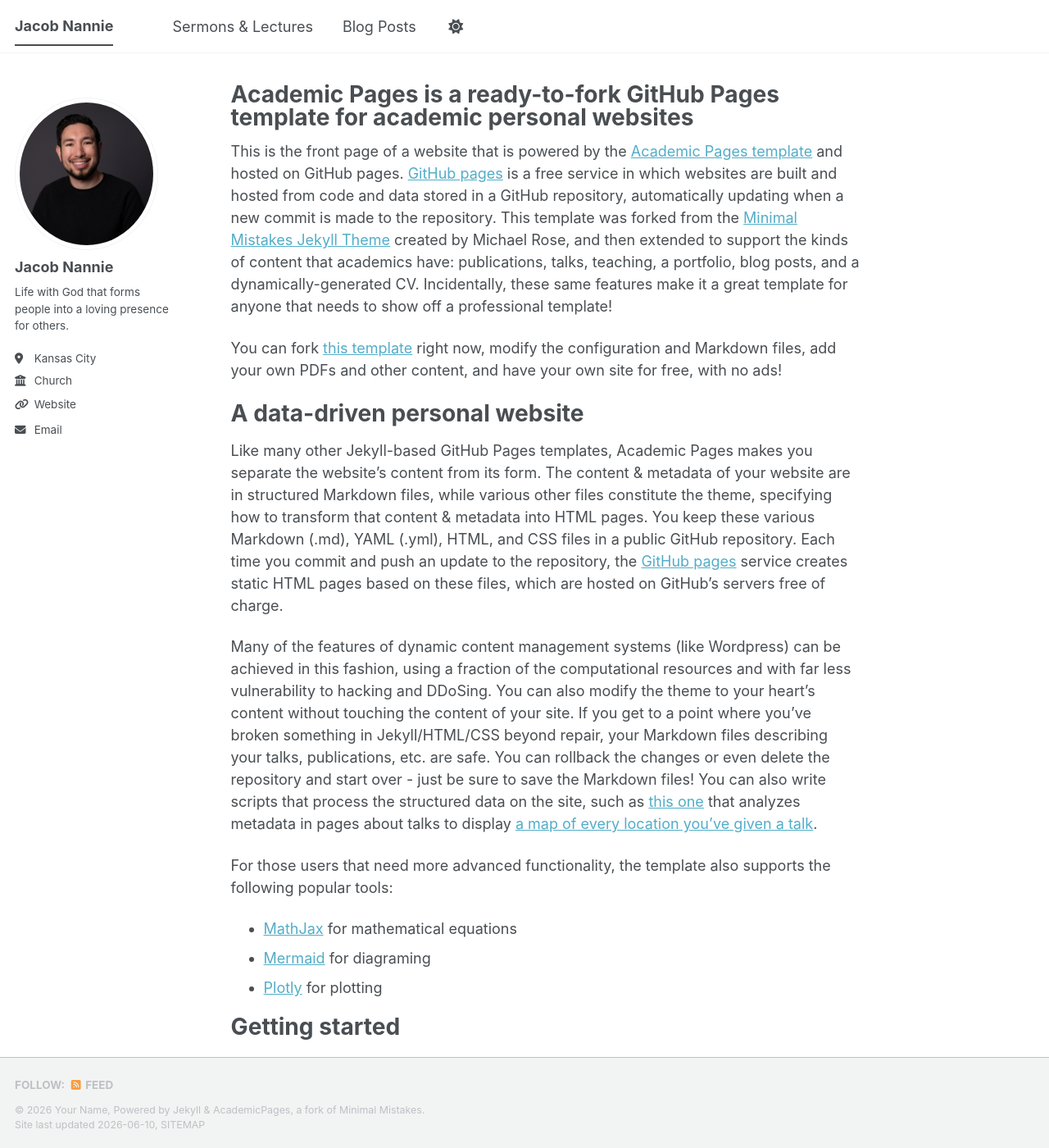
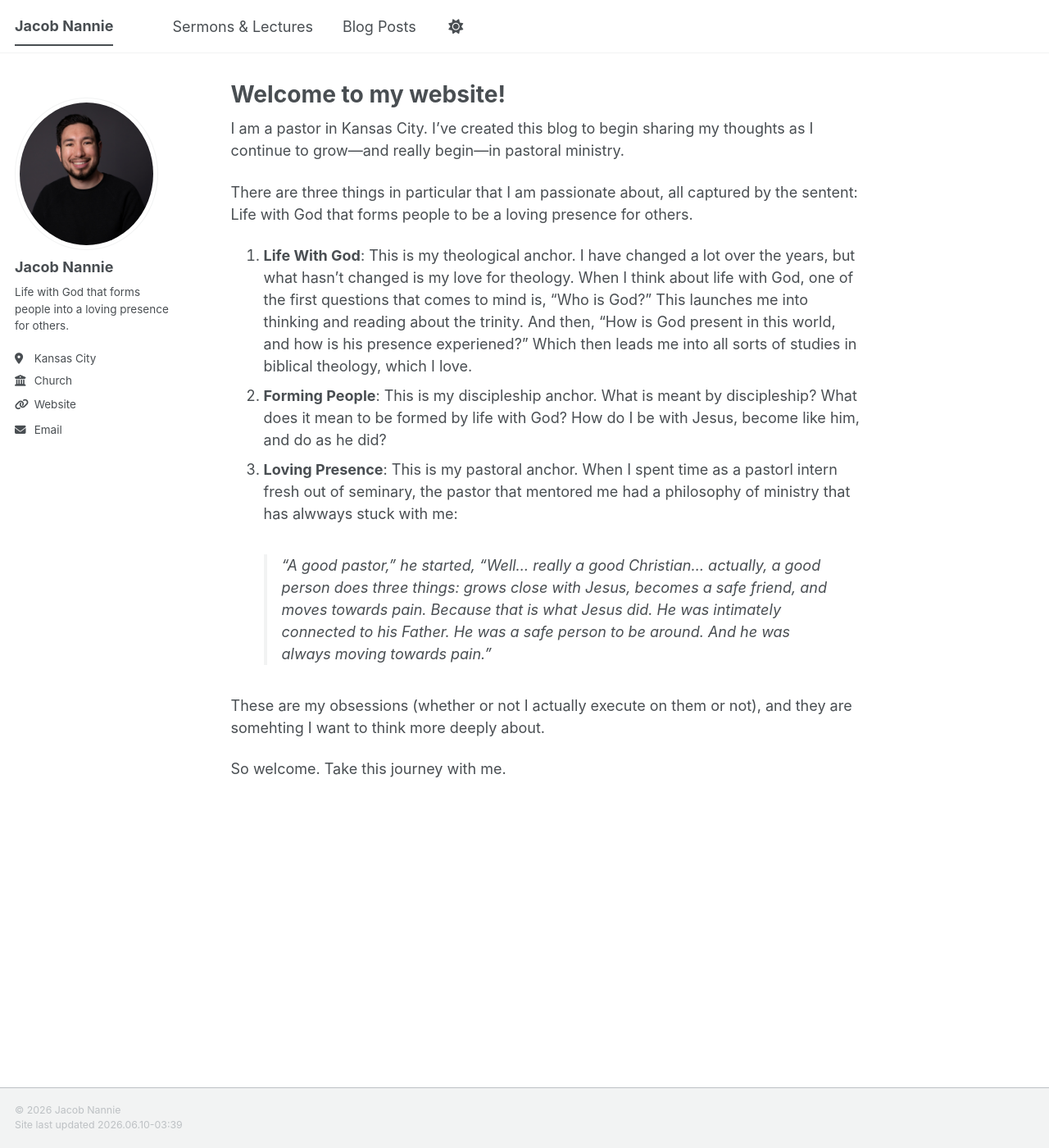
Before and after one commit to jacob-nannie/personal-blog, a Jekyll site: the page built from _pages/home.md, in a window 1280 px wide and 1400 px high. Shown: the whole window at 82% size. Built offline with Jekyll 4.4.1, drawn with Linux system fonts in a browser that asks for light colours; a script bundle is joined from its source files by our own code; library files that are not in the unit come from our copies; some of the changed text lies outside the part shown.

Commit message:
Updated... a lot of stuff.

```diff
--- a/_includes/footer.html
+++ b/_includes/footer.html
@@ -1,25 +1,4 @@
-{% include base_path %}
-
-{% if site.author.github or site.author.bitbucket or site.atom_feed.hide != true %}
-<div class="page__footer-follow">
-  <ul class="social-icons">
-    {% if site.data.ui-text[site.locale].follow_label %}
-      <li><strong>{{ site.data.ui-text[site.locale].follow_label }}</strong></li>
-    {% endif %}
-    {% if site.author.github %}
-      <li><a href="https://github.com/{{ site.author.github }}"><i class="fab fa-github" aria-hidden="true"></i> GitHub</a></li>
-    {% endif %}
-    {% if site.author.bitbucket %}
-      <li><a href="https://bitbucket.org/{{ site.author.bitbucket }}"><i class="fab fa-bitbucket" aria-hidden="true"></i> Bitbucket</a></li>
-    {% endif %}
-    {% if site.atom_feed.hide != true %}
-    <li><a href="{% if site.atom_feed.path %}{{ site.atom_feed.path }}{% else %}{{ base_path }}/feed.xml{% endif %}"><i class="fa fa-fw fa-rss-square" aria-hidden="true"></i> {{ site.data.ui-text[site.locale].feed_label | default: "Feed" }}</a></li>
-    {% endif %}
-  </ul>
+<div class="page__footer-copyright">
+  &copy; {{ site.time | date: '%Y' }} {{ site.title }}<br />
+  Site last updated {{ "now" | date: '%Y.%m.%d-%H:%M'}}
 </div>
-{% endif %}
-
-<div class="page__footer-copyright">
-  &copy; {{ site.time | date: '%Y' }} {{ site.name | default: site.title }}, {{ site.data.ui-text[site.locale].powered_by | default: "Powered by" }} <a href="https://jekyllrb.com" rel="nofollow">Jekyll</a> &amp; <a href="https://github.com/academicpages/academicpages.github.io">AcademicPages</a>, a fork of <a href="https://mademistakes.com/work/minimal-mistakes-jekyll-theme/" rel="nofollow">Minimal Mistakes</a>.<br />
-  Site last updated {{ "now" | date: '%Y-%m-%d' }}, <a href="/sitemap/" style="text-transform: uppercase;">{{ site.data.ui-text[site.locale].site_map | default: "Sitemap" }}</a>
-</div>
--- a/_pages/about.md
+++ b/_pages/about.md
@@ -1,5 +1,5 @@
 ---
-permalink: /
+permalink: /about/
 title: "Academic Pages is a ready-to-fork GitHub Pages template for academic personal websites"
 author_profile: true
 redirect_from:
@@ -7,7 +7,7 @@ redirect_from:
   - /about.html
 ---
 
-This is the front page of a website that is powered by the [Academic Pages template](https://github.com/academicpages/academicpages.github.io) and hosted on GitHub pages. [GitHub pages](https://pages.github.com) is a free service in which websites are built and hosted from code and data stored in a GitHub repository, automatically updating when a new commit is made to the repository. This template was forked from the [Minimal Mistakes Jekyll Theme](https://mmistakes.github.io/minimal-mistakes/) created by Michael Rose, and then extended to support the kinds of content that academics have: publications, talks, teaching, a portfolio, blog posts, and a dynamically-generated CV. Incidentally, these same features make it a great template for anyone that needs to show off a professional template!
+I am a pastor in Kansas City. This is the front page of a website that is powered by the [Academic Pages template](https://github.com/academicpages/academicpages.github.io) and hosted on GitHub pages. [GitHub pages](https://pages.github.com) is a free service in which websites are built and hosted from code and data stored in a GitHub repository, automatically updating when a new commit is made to the repository. This template was forked from the [Minimal Mistakes Jekyll Theme](https://mmistakes.github.io/minimal-mistakes/) created by Michael Rose, and then extended to support the kinds of content that academics have: publications, talks, teaching, a portfolio, blog posts, and a dynamically-generated CV. Incidentally, these same features make it a great template for anyone that needs to show off a professional template!
 
  You can fork [this template](https://github.com/academicpages/academicpages.github.io) right now, modify the configuration and Markdown files, add your own PDFs and other content, and have your own site for free, with no ads!
 
--- /dev/null
+++ b/_pages/home.md
@@ -0,0 +1,21 @@
+---
+permalink: /
+title: "Welcome to my website!"
+author_profile: true
+redirect_from:
+  - /home/
+  - /home.html
+---
+
+I am a pastor in Kansas City. I've created this blog to begin sharing my thoughts as I continue to grow—and really begin—in pastoral ministry.
+
+There are three things in particular that I am passionate about, all captured by the sentent: Life with God that forms people to be a loving presence for others.
+
+1. **Life With God**: This is my theological anchor. I have changed a lot over the years, but what hasn't changed is my love for theology. When I think about life with God, one of the first questions that comes to mind is, "Who is God?" This launches me into thinking and reading about the trinity. And then, "How is God present in this world, and how is his presence experiened?" Which then leads me into all sorts of studies in biblical theology, which I love.
+2. **Forming People**: This is my discipleship anchor. What is meant by discipleship? What does it mean to be formed by life with God? How do I be with Jesus, become like him, and do as he did?
+3. **Loving Presence**: This is my pastoral anchor. When I spent time as a pastorl intern fresh out of seminary, the pastor that mentored me had a philosophy of ministry that has alwways stuck with me:
+>"A good pastor," he started, "Well... really a good Christian... actually, a good person does three things: grows close with Jesus, becomes a safe friend, and moves towards pain. Because that is what Jesus did. He was intimately connected to his Father. He was a safe person to be around. And he was always moving towards pain."
+
+These are my obsessions (whether or not I actually execute on them or not), and they are somehting I want to think more deeply about.
+
+So welcome. Take this journey with me.
--- a/_pages/sermons.html
+++ b/_pages/sermons.html
@@ -5,29 +5,4 @@ permalink: /sermons/
 author_profile: true
 ---
 
-{% if site.author.googlescholar %}
-  <div class="wordwrap">You can also find my articles on <a href="{{site.author.googlescholar}}">my Google Scholar profile</a>.</div>
-{% endif %}
-
-{% include base_path %}
-
-<!-- New style rendering if publication categories are defined -->
-{% if site.publication_category %}
-  {% for category in site.publication_category  %}
-    {% assign title_shown = false %}
-    {% for post in site.publications reversed %}
-      {% if post.category != category[0] %}
-        {% continue %}
-      {% endif %}
-      {% unless title_shown %}
-        <h2>{{ category[1].title }}</h2><hr />
-        {% assign title_shown = true %}
-      {% endunless %}
-      {% include archive-single.html %}
-    {% endfor %}
-  {% endfor %}
-{% else %}
-  {% for post in site.publications reversed %}
-    {% include archive-single.html %}
-  {% endfor %}
-{% endif %}
+<iframe width="100%" height="390" frameborder="no" scrolling="no" seamless="" src="https://share.transistor.fm/e/pulpit-podium/playlist"></iframe>
```
Also changed, not shown: _posts/2012-08-14-blog-post-1.md (deleted, +0 -20 lines), _posts/2013-08-14-blog-post-2.md (deleted, +0 -20 lines), _posts/2014-08-14-blog-post-3.md (deleted, +0 -20 lines), _posts/2015-08-14-blog-post-4.md (deleted, +0 -20 lines), _posts/2026-06-09-welcome-to-the-test.md (added, +20 -0 lines), _posts/2199-01-01-future-post.md (deleted, +0 -11 lines).
